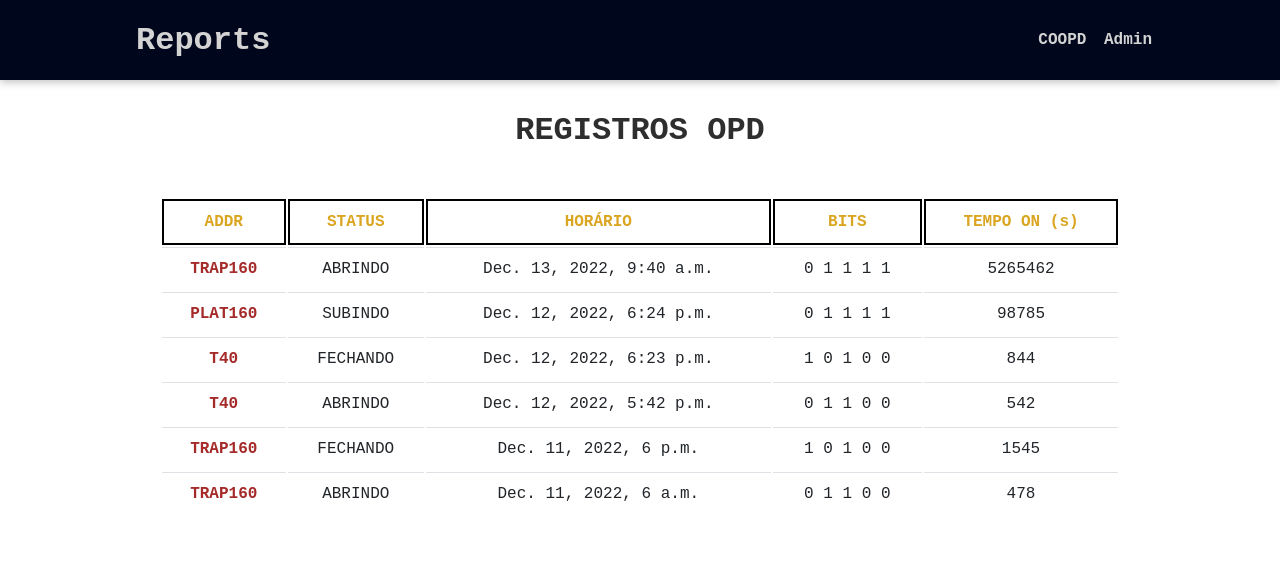
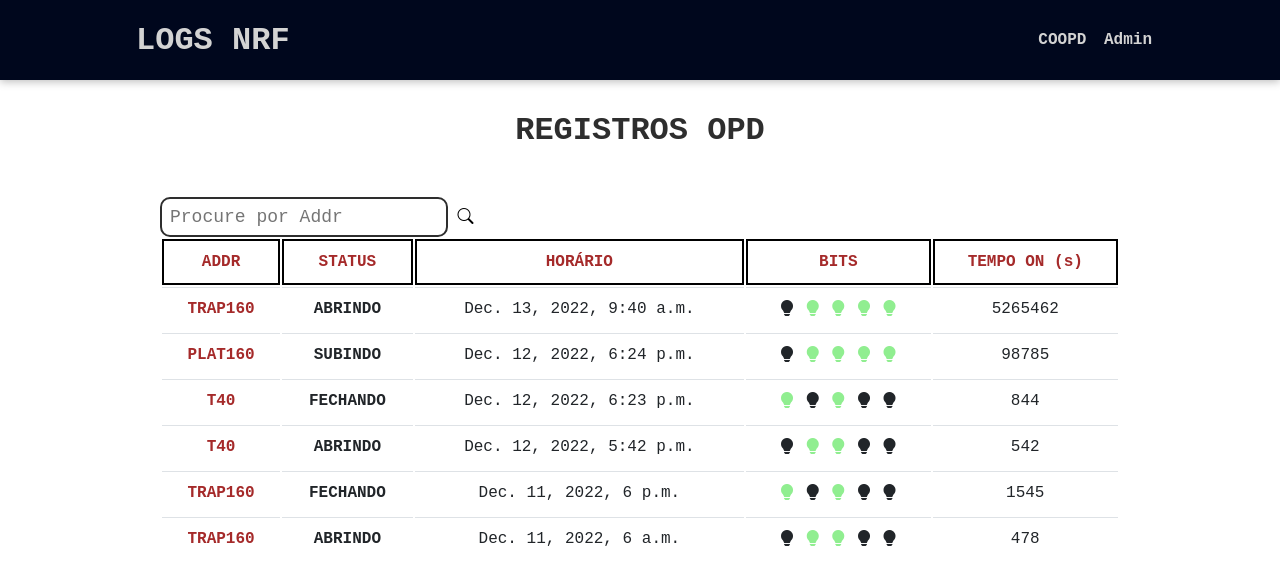
Before and after one commit to ramonefoster/django-NRF-reports-LNA, a Django app: page / in a window 1280 px wide. Shown: the top 585 px of the page. Run offline with Django 4.2, Linux system fonts and the light colour scheme; data comes from the database, SQL or seed files in the repository; both versions use the stored data as it was after the commit.

Commit message:
add busca na tabela

```diff
--- a/controle_opd/static/index.css
+++ b/controle_opd/static/index.css
@@ -37,3 +37,13 @@
 #registers a:active {
   color: goldenrod;
 }
+
+input {
+  border: 2px solid #2e2e2e;
+  border-radius: 10px;
+  height: 2.5rem;
+  padding-left: 0.5rem;
+  width: 30%;
+  font-family: 'Courier New', Courier;
+  font-size: 18px;
+}
--- a/controle_opd/templates/controle_opd/index.html
+++ b/controle_opd/templates/controle_opd/index.html
@@ -9,7 +9,9 @@
 <section id="registers">
     <h2>REGISTROS OPD</h2>
     <div class="table-responsive">
-        <table class="table m-0">
+        <input type="text" id="search_addr" onkeyup="filter_func()" placeholder="Procure por Addr">
+        <label for="search_addr"><i class="bi bi-search"></i></label>
+        <table class="table m-0" id="table_log">
             {% include "controle_opd/partials/table.html" %}
         </table>
     </div>
--- a/controle_opd/templates/controle_opd/partials/table.html
+++ b/controle_opd/templates/controle_opd/partials/table.html
@@ -1,4 +1,4 @@
-<thead style="color: goldenrod;">
+<thead style="color: brown;">
     <tr>
         <th>ADDR</th>
         <th>STATUS</th>
@@ -11,10 +11,35 @@
     {% for rec in records %}
     <tr>
         <td><a href="{% url 'single-addr' rec.addr %}">{{ rec.addr }}</a></td>
-        <td>{{ rec.status }}</td>
+        <td><b>{{ rec.status }}</b></td>
         <td>{{ rec.horario }}</td>
-        <td>{{ rec.bits }}</td>
+        <td>{% for bit in rec.bits %}
+            {% if bit == '0' %}<i class="bi bi-lightbulb-fill"></i>
+            {% elif bit == '1' %}<i class="bi bi-lightbulb-fill" style="color: lightgreen"></i>
+            {% endif %}
+            {% endfor %}</td>
         <td>{{ rec.timestamp }}</td>
     </tr>
     {% endfor %}
 </tbody>
+
+<script>
+    function filter_func() {
+        var input, filter, table, tr, col1, i, txtValue;
+        input = document.getElementById("search_addr");
+        filter = input.value.toUpperCase();
+        table = document.getElementById("table_log");
+        tr = table.getElementsByTagName("tr");
+        for (i = 0; i < tr.length; i++) {
+            col1 = tr[i].getElementsByTagName("td")[0];
+            if (col1) {
+                txtValue = col1.textContent
+                if (txtValue.toUpperCase().indexOf(filter) > -1) {
+                    tr[i].style.display = "";
+                } else {
+                    tr[i].style.display = "none";
+                }
+            }
+        }
+    }
+</script>
--- a/controle_opd/views.py
+++ b/controle_opd/views.py
@@ -21,6 +21,6 @@ class SingleAddr(View):
         reports.order_by("-horario")
         disp = DispModel.objects.get(addr__contains=slug)
         return render(request, 'controle_opd/single-addr.html', {
-            "report": reports,
+            "records": reports,
             "disp": disp
         })
--- a/templates/base.html
+++ b/templates/base.html
@@ -7,14 +7,15 @@
     <meta name="viewport" content="width=device-width, initial-scale=1.0">
     <title>{% block title %}{% endblock title %}</title>
     <link rel="stylesheet" href="{% static 'app.css' %}" />
+    <link rel="stylesheet" href="https://cdn.jsdelivr.net/npm/bootstrap-icons@1.10.2/font/bootstrap-icons.css">
     {% block css_files %}{% endblock css_files %}
 </head>
 <body>
     <header id="main-nav">
-        <h1><a href="{% url 'index' %}">Reports</a></h1>
+        <h1><a href="{% url 'index' %}">LOGS NRF</a></h1>
         <nav>
             <a href="http://200.131.64.237:8090/" target="_blank">COOPD</a>
-            <a href="/admin">Admin</a>
+            <a href="/admin" target="_blank">Admin</a>
         </nav>
     </header>
     {% block content %}{% endblock content %}
```
Also changed, not shown: controle_opd/templates/controle_opd/single-addr.html (+1 -24 lines), db.sqlite3. Lines whose indentation alone changed are shown as unchanged.
